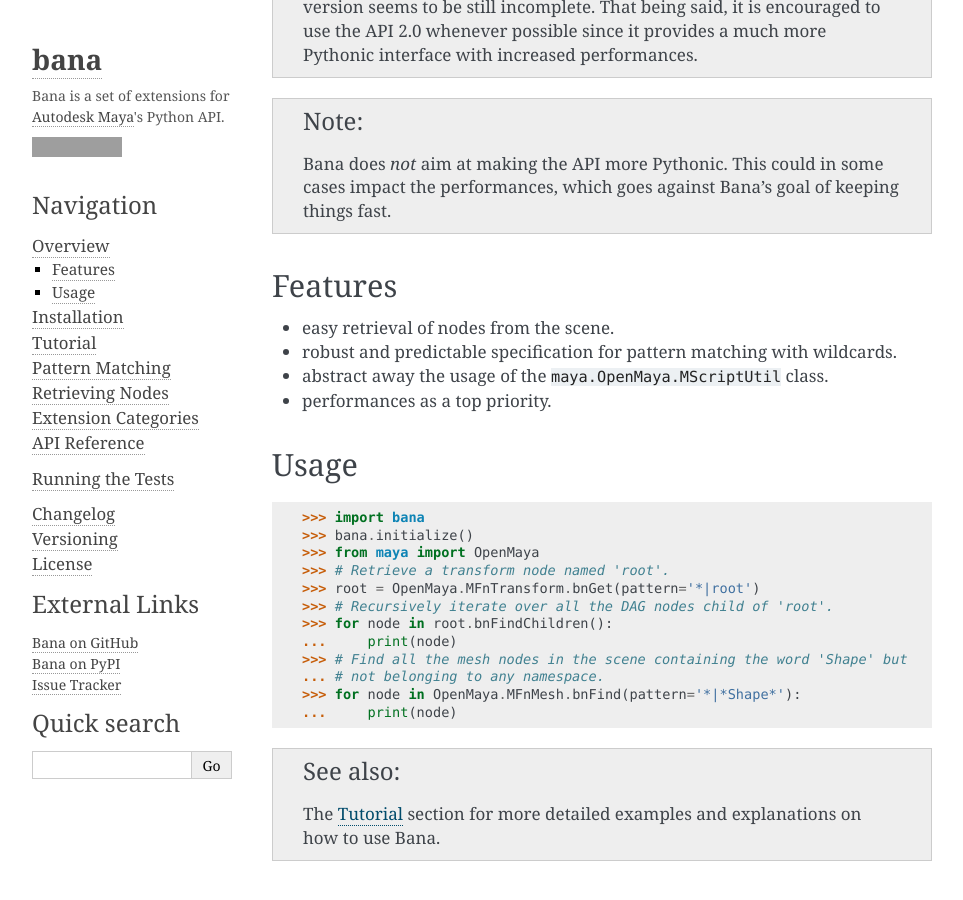
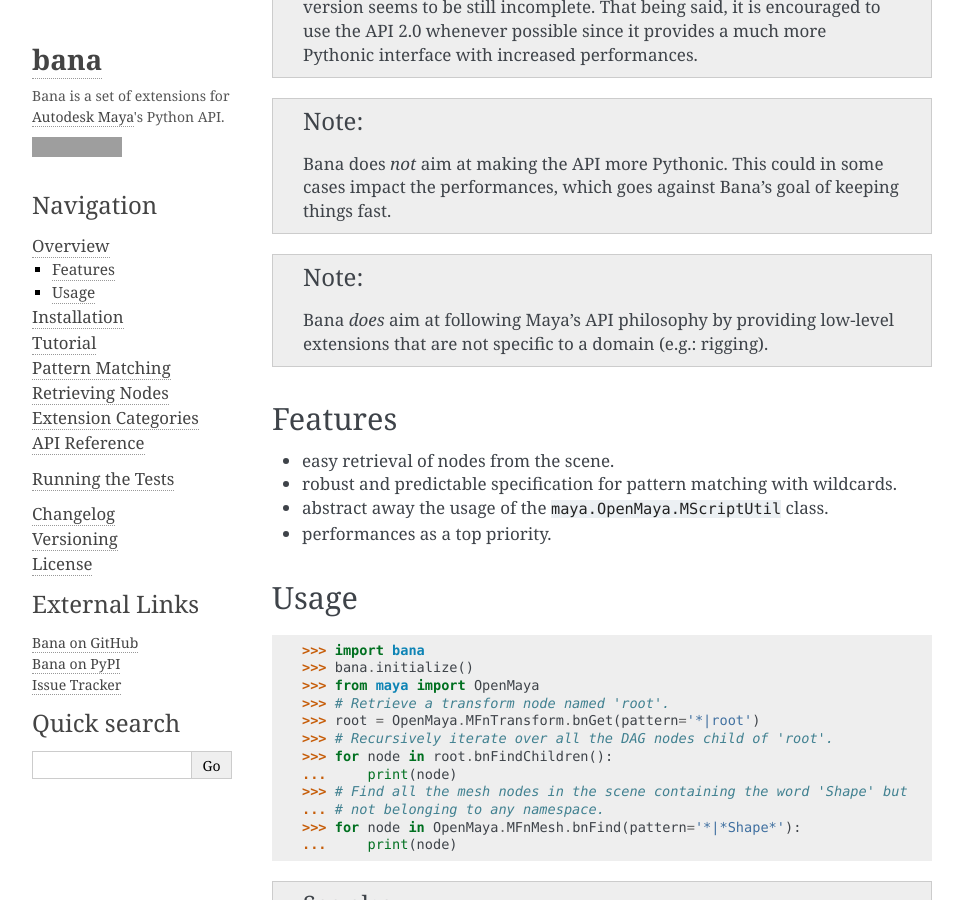
Before and after one commit to christophercrouzet/bana, a Sphinx documentation site: the page built from doc/overview.rst, in a window 1280 px wide and 900 px high, scrolled down 710 px. Shown: the whole window, without its empty margins (148-1111 px from the left). Built offline with Sphinx 7.4.7, drawn with Linux system fonts in a browser that asks for light colours; grey boxes are pictures that could not be loaded.

Commit message:
Add a note about Bana aiming at being low-level

```diff
--- a/README.rst
+++ b/README.rst
@@ -50,6 +50,9 @@
 
 Bana does *not* aim at making the API more Pythonic. This could in some cases
 impact the performances, which goes against Bana's goal of keeping things fast.
+
+Bana *does* aim at following Maya's API philosophy by providing low-level
+extensions that are not specific to a domain (e.g.: rigging).
 
 
 Features
--- a/doc/overview.rst
+++ b/doc/overview.rst
@@ -44,6 +44,12 @@
    things fast.
 
 
+.. note::
+
+   Bana *does* aim at following Maya's API philosophy by providing low-level
+   extensions that are not specific to a domain (e.g.: rigging).
+
+
 Features
 --------
 
```
